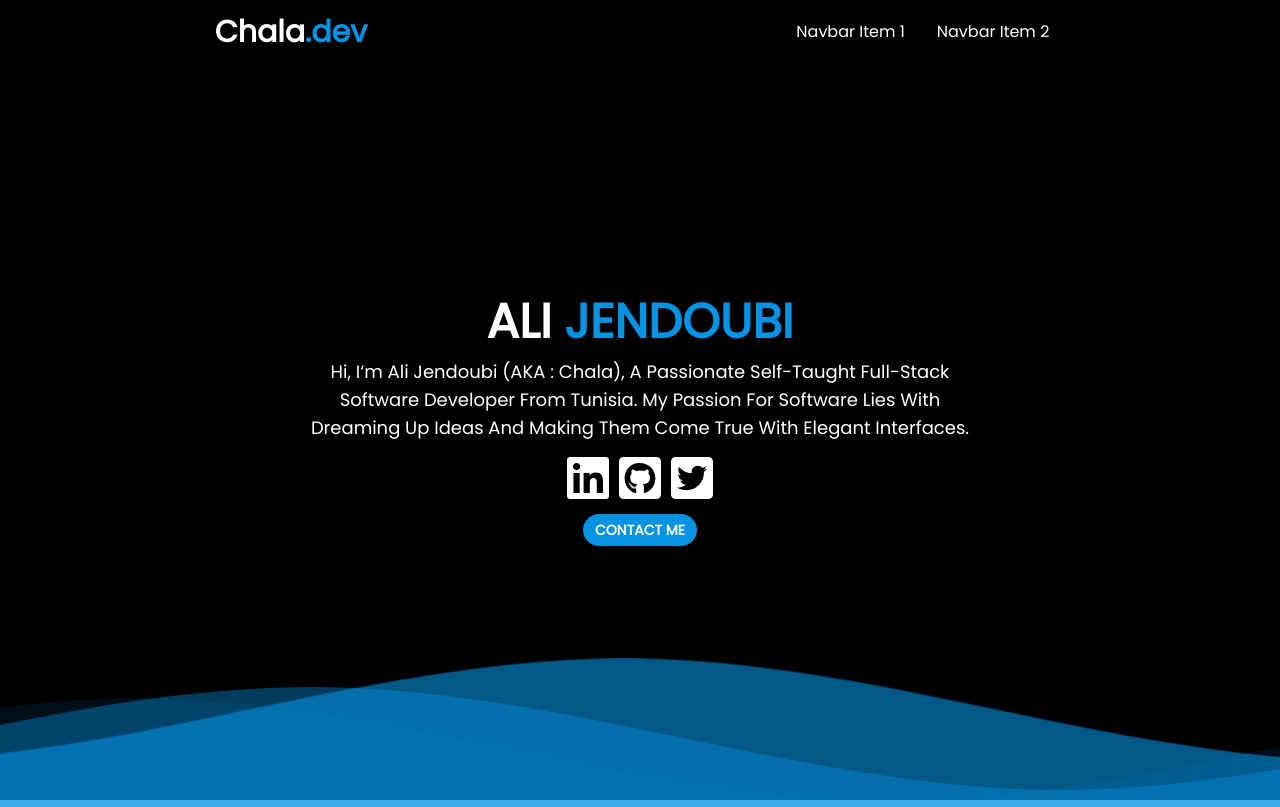
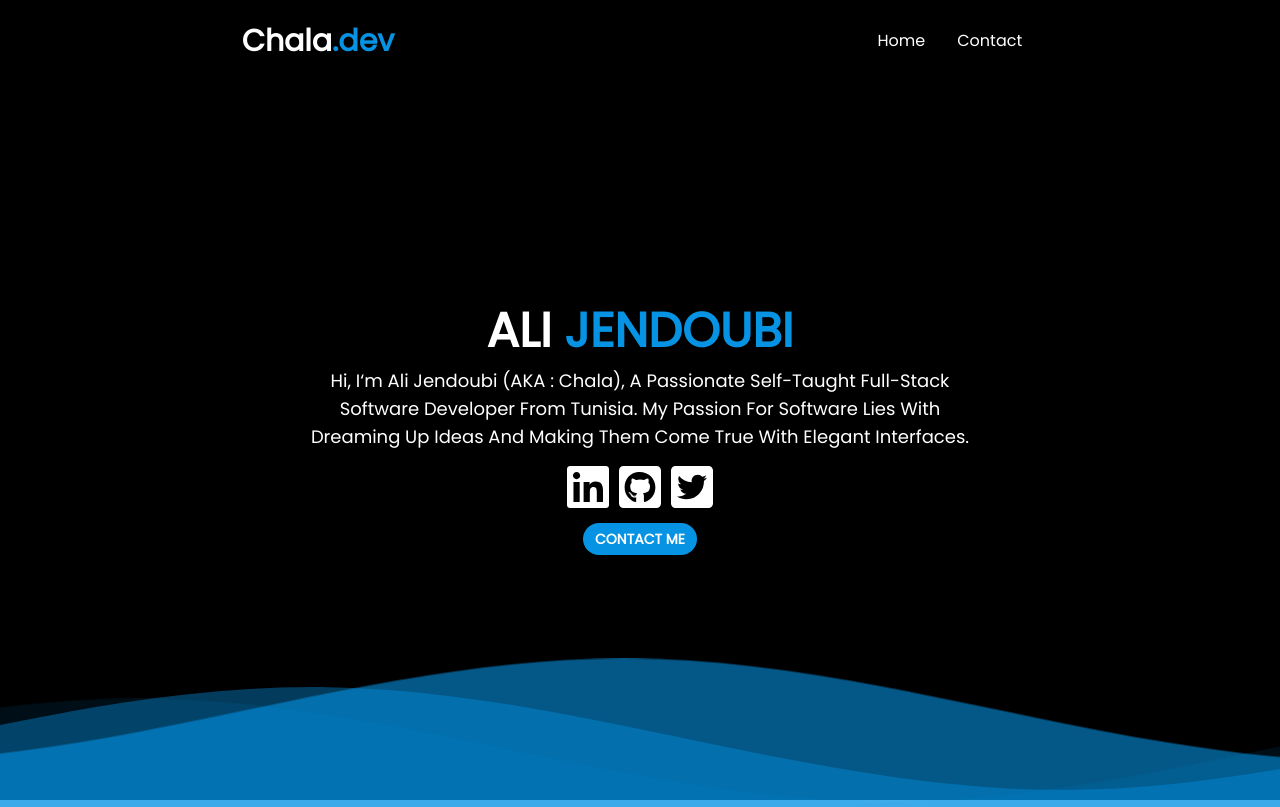
Before and after one commit to ichala/chala-portfolio, a React (Create React App) app: page / in a window 1280 px wide. Built offline with nearby package versions, Linux system fonts and the light colour scheme.

Commit message:
UPdate navbar

```diff
--- a/src/components/Navbar/Navbar.jsx
+++ b/src/components/Navbar/Navbar.jsx
@@ -1,4 +1,5 @@
 import React from 'react';
+import { Link } from 'react-router-dom';
 
 const Navbar = ({ children }) => (
   <div className="drawer">
@@ -10,15 +11,15 @@ const Navbar = ({ children }) => (
             <svg xmlns="http://www.w3.org/2000/svg" fill="none" viewBox="0 0 24 24" className="inline-block w-6 h-6 stroke-current"><path strokeLinecap="round" strokeLinejoin="round" strokeWidth="2" d="M4 6h16M4 12h16M4 18h16" /></svg>
           </label>
         </div>
-        <div className="flex justify-around items-center w-full">
+        <div className="flex justify-around items-center w-full py-3">
           <h1 className="font-bold text-3xl ">
             Chala
             <span className="hightlight">.dev</span>
           </h1>
           <div className="flex-none hidden lg:block">
             <ul className="menu menu-horizontal">
-              <li><a href="#s">Navbar Item 1</a></li>
-              <li><a href="#s">Navbar Item 2</a></li>
+              <li><Link to="/">Home</Link></li>
+              <li><Link to="/contact">Contact</Link></li>
             </ul>
           </div>
         </div>
```
